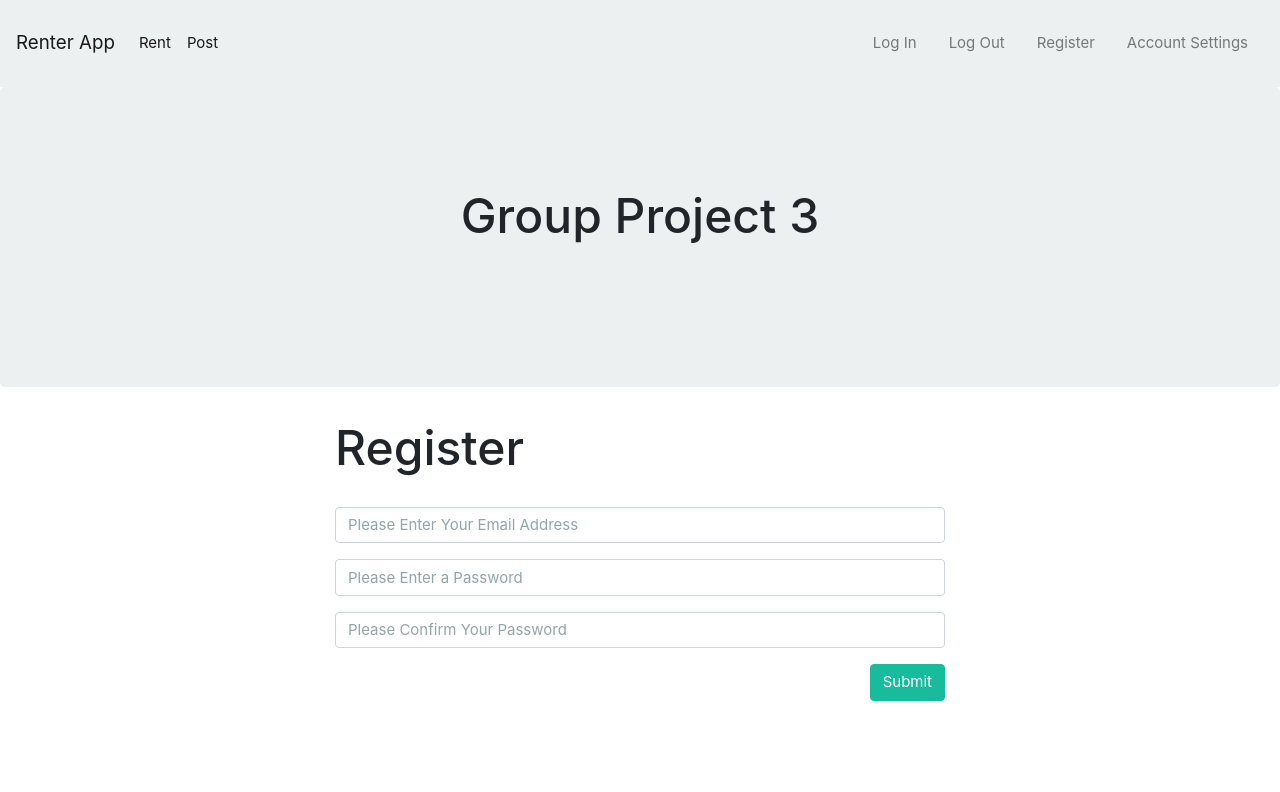
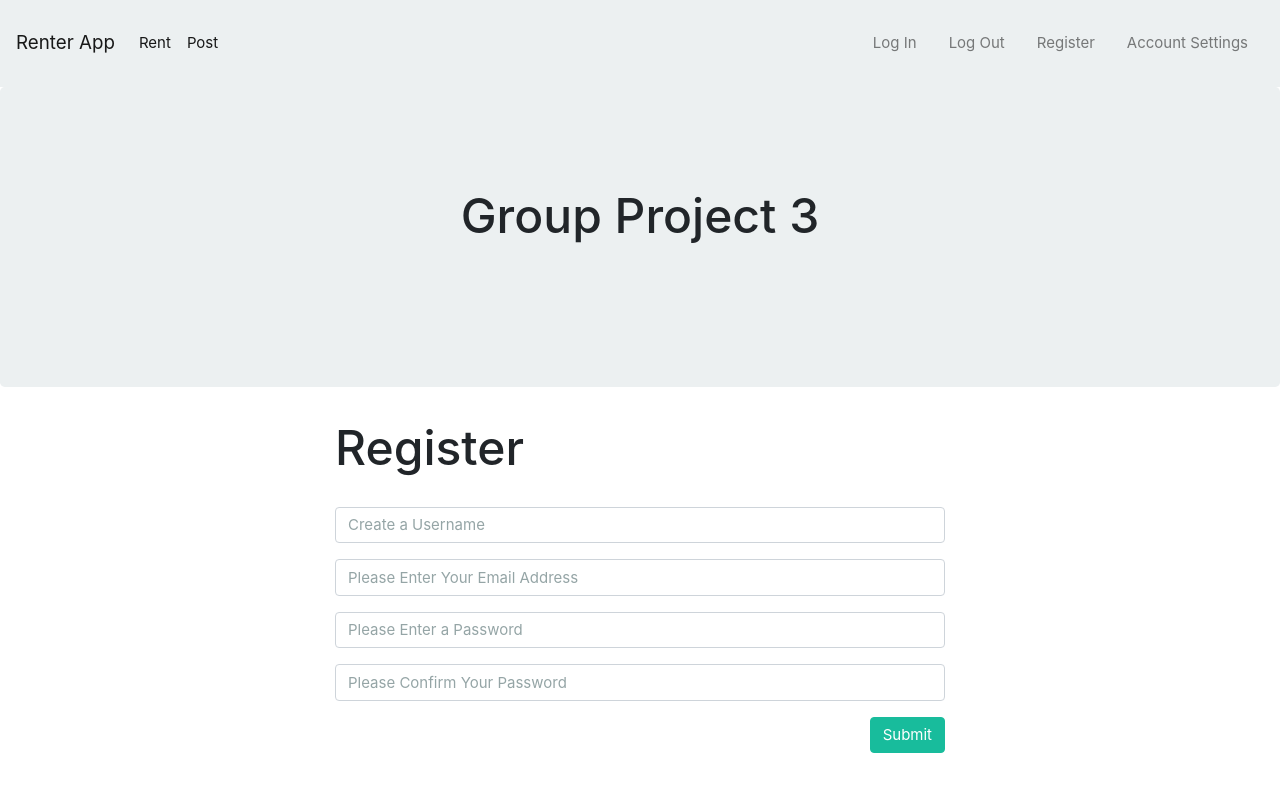
Before and after one commit to group-project-3/renter-app, a React (Create React App) app in the folder client/: page /Register in a window 1280 px wide. Shown: the top 792 px of the page. Built offline with nearby package versions, Linux system fonts and the light colour scheme.

Commit message:
created username field

```diff
--- a/client/src/pages/Register/Register.js
+++ b/client/src/pages/Register/Register.js
@@ -1,10 +1,11 @@
 import React, { Component } from "react";
 import { Col, Row, Container } from "../../components/Grid/Grid";
-import { EmailInput, PasswordInput, FormBtn } from "../../components/Form/Form"
+import { Input, EmailInput, PasswordInput, FormBtn } from "../../components/Form/Form"
 
 
 class Register extends Component {
     state = {
+        username: "",
         email: "",
         password: "",
         confirmPassword: ""
@@ -39,6 +40,13 @@ class Register extends Component {
                         <h1>Register</h1>
                         <br></br>
                         <form>
+                            <Input
+                            value={this.state.username}
+                            onChange={this.handleInputChange}
+                            name="username"
+                            placeholder="Create a Username"
+                            />
+
                             <EmailInput
                             value={this.state.email}
                             onChange={this.handleInputChange}
```
